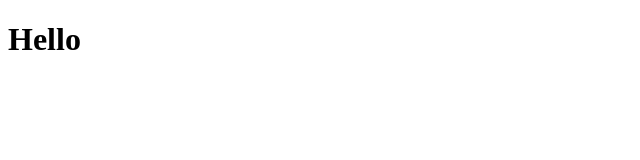
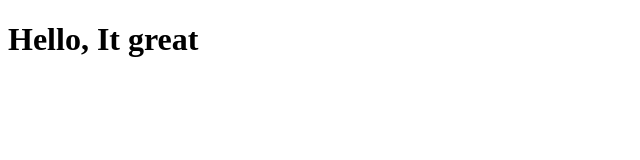
Before and after one commit to JuanCRueda/coursera, a plain HTML site: page site/index.html in a window 1280 px wide. Shown: the whole page, without its empty margins (0-640 px from the left). Drawn offline with Linux system fonts and the light colour scheme.

Commit message:
small change

```diff
--- a/site/index.html
+++ b/site/index.html
@@ -4,6 +4,6 @@
 	<title>Hello</title>
 </head>
 <body>
-<h1>Hello</h1>
+<h1>Hello, It great</h1>
 </body>
 </html>
```
